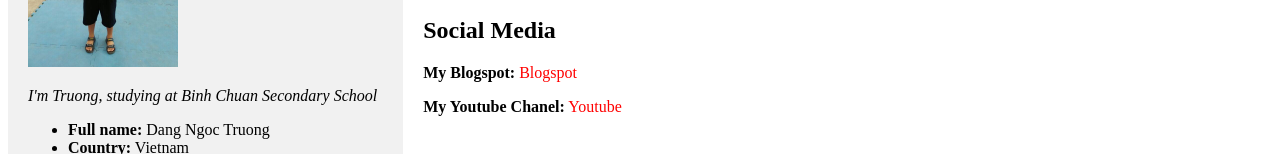
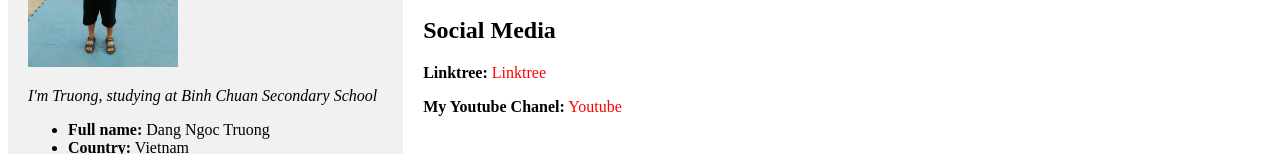
Before and after one commit to truonghj/truongkute.github.io, a plain HTML site: page index.html in a window 1280 px wide. Shown: the part 461-615 px from the top of the page. Drawn offline with Linux system fonts and the light colour scheme.

Commit message:
Update index.html

```diff
--- a/index.html
+++ b/index.html
@@ -72,7 +72,7 @@
 
 			<h2 id="social">Social Media</h2>
 
-			<p><strong>My Blogspot:</strong> <a class="link" href="https://truong6ta.blogspot.com/">Blogspot</a></p>
+			<p><strong>Linktree:</strong> <a class="link" href="https://linktr.ee/truongkute">Linktree</a></p>
 			<p><strong>My Youtube Chanel:</strong> <a class="link" href="https://youtu.be/pXbZuAmNDMQ">Youtube</a></p>
 
 		</div>
```
